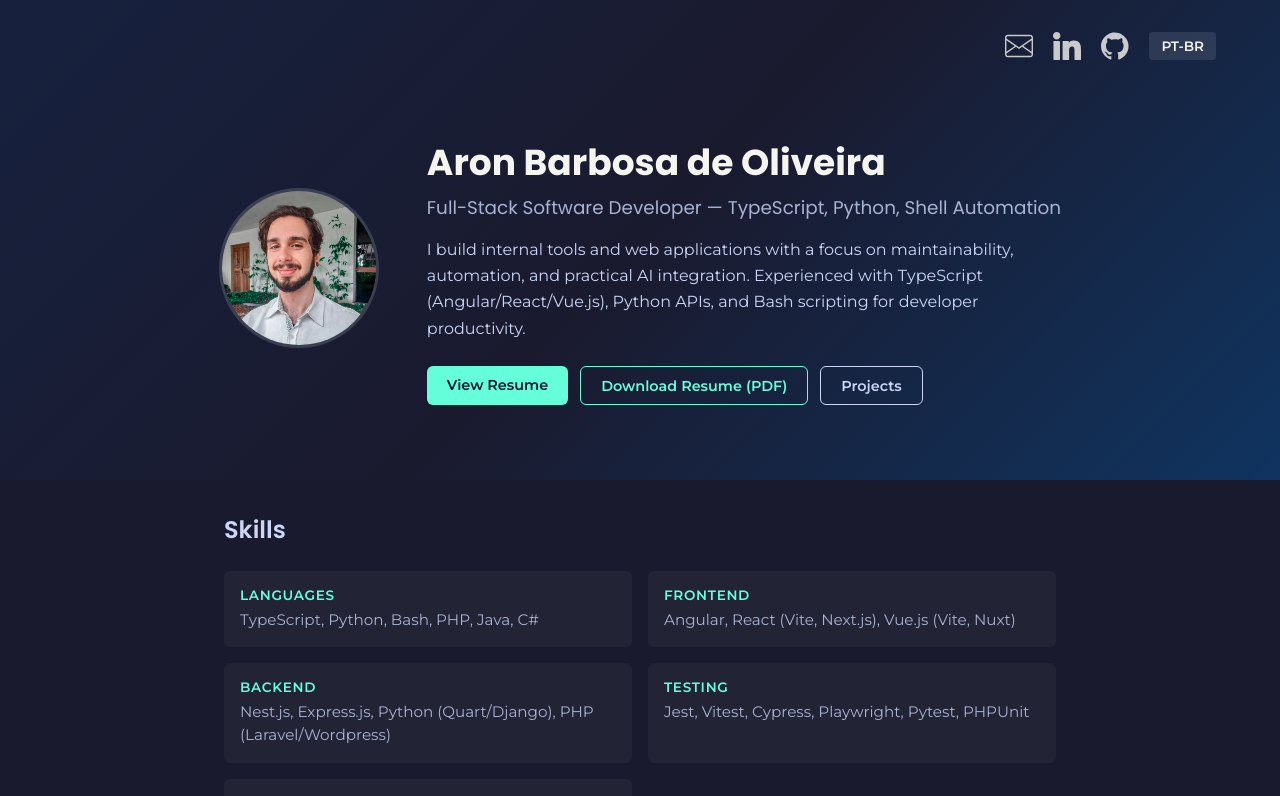
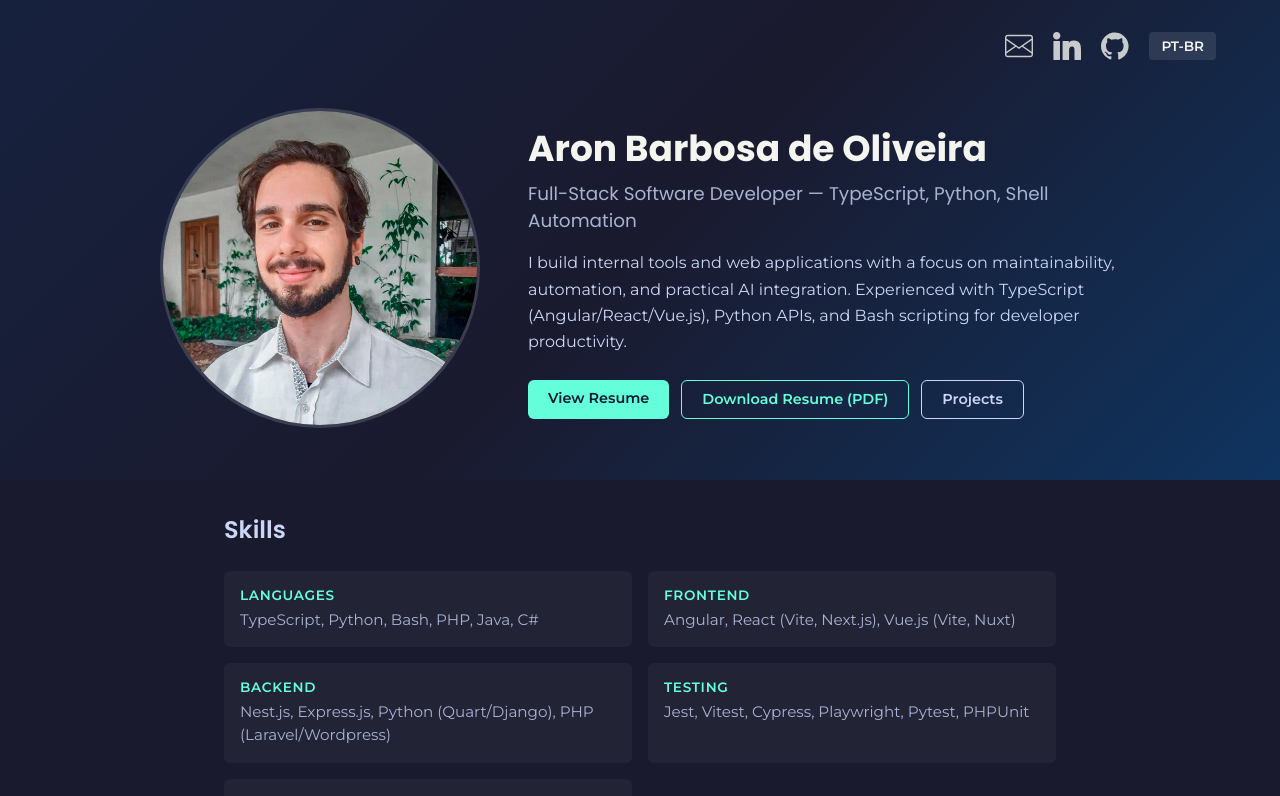
Before and after one commit to aronboliveira/portfolio-web-aronbo, an Angular app: page /en in a window 1280 px wide. Shown: the top 796 px of the page. Built offline with nearby package versions, Linux system fonts and the light colour scheme.

Commit message:
small adjustment on profile img size

```diff
--- a/src/app/home-page/home-page.component.scss
+++ b/src/app/home-page/home-page.component.scss
@@ -64,8 +64,8 @@
 }
 
 .profile-img {
-  width: 160px;
-  height: 160px;
+  width: 320px;
+  height: 320px;
   border-radius: 50%;
   object-fit: cover;
   border: 3px solid rgba(255, 255, 255, 0.15);
```
Also changed, not shown: 1 other file (tests, documents, lock files or other folders).
